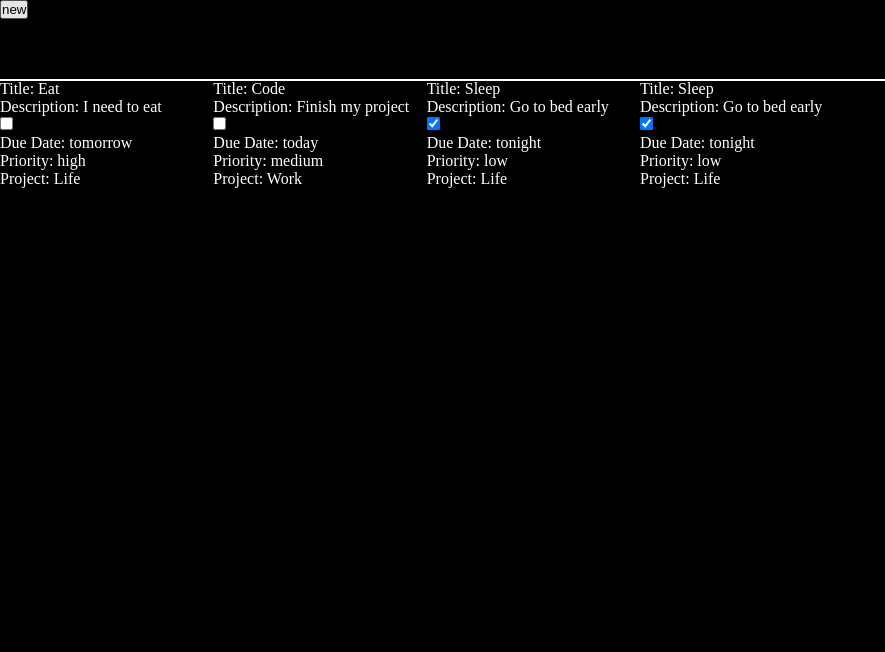
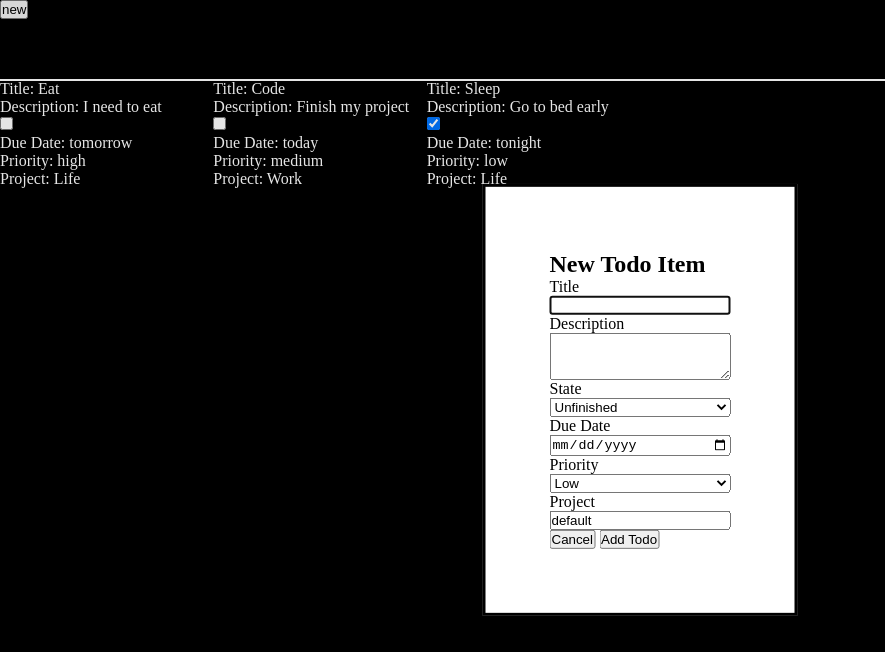
Before and after one commit to Wise-394/odin-todo-list, a website built with webpack: page src/template.html in a window 1280 px wide. Both pictures are taken after a click on the button "new". Shown: the whole page, without its empty margins (0-885 px from the left). Built offline with nearby package versions, Linux system fonts and the light colour scheme.

Commit message:
can now create task visually

```diff
--- a/src/modules/controller.js
+++ b/src/modules/controller.js
@@ -13,8 +13,8 @@ export class Controller {
         View.displayTodoList(TodoList.getTodoItemArray());
     }
 
-    static newTodo() {
-        TodoList.createTodoItem("Sleep", "Go to bed early", "finished", "tonight", "low", "Life");
+    static newTodo(title, description, state, duedate, priority, project) {
+        TodoList.createTodoItem(title, description, state, duedate, priority, project);
         this.displayList();
     }
 }
--- a/src/modules/view.js
+++ b/src/modules/view.js
@@ -3,15 +3,39 @@ import { Controller } from "./controller";
 export class View {
         static #todoListContainer = document.querySelector(".todo-list-container");
         static #newTodoButton = document.querySelector("#new-todo-button");
+        static #dialog = document .querySelector("#new-todo-modal");
+        static #form = document.querySelector("form");
+        static #closeModalButton = document.querySelector(".close-modal-button")
 
     static init(){
-        this.#newTodoButton.addEventListener(("click"), () => Controller.newTodo());
+        this.#newTodoButton.addEventListener(("click"), () => this.#showModal());
+        this.#closeModalButton.addEventListener(("click"), () => this.#closeModal());
+        this.#dialog.addEventListener(("submit"), (e) => this.#handleSubmit(e))
     }
+    static #showModal(){
+        this.#dialog.showModal();
+    }
+    static #closeModal(){
+        this.#dialog.close();
+    }
+    static #handleSubmit(e){
+        e.preventDefault();
 
+        const formData = new FormData(this.#form);
+
+        const title = formData.get("title");
+        const description = formData.get("description");
+        const state = formData.get("state");
+        const dueDate = formData.get("due-date");
+        const priority = formData.get("priority");
+        const project = formData.get("project");
+        Controller.newTodo(title,description, state, dueDate, priority, project);
+        this.#closeModal()
+    }
     static displayTodoList(todoListArray) {
         this.#todoListContainer.innerHTML = "";
 
-        todoListArray.forEach((item, index) => {
+        todoListArray.forEach((item) => {
             const todoItemContainer = document.createElement("div");
             todoItemContainer.className = "todo-item-container";
 
--- a/src/style.css
+++ b/src/style.css
@@ -3,6 +3,7 @@
     padding: 0;
     margin: 0;
 }
+
 body {
     background-color: black;
     color: white;
@@ -15,6 +16,22 @@ body>* {
     outline: 1px solid white;
 }
 
+#new-todo-modal {
+    z-index: 1;
+    position: absolute;
+    top: 50%;
+    left: 50%;
+    transform: translate(-50%, -50%);
+    background-color: white;
+    padding: 5%;
+
+}
+
+#new-todo-modal>form {
+    display: flex;
+    flex-direction: column;
+}
+
 header {
     flex: 0 1 10vh;
 }
--- a/src/template.html
+++ b/src/template.html
@@ -9,9 +9,47 @@
 
 <body>
     <header>
-        <button id = "new-todo-button">new</button>
+        <button id="new-todo-button">new</button>
+        <dialog id="new-todo-modal">
+            <form method="dialog" id="new-todo-form">
+                <h2>New Todo Item</h2>
+
+                <label for="title">Title</label>
+                <input type="text" id="title" name="title" required>
+
+                <label for="description">Description</label>
+                <textarea id="description" name="description" rows="3" required></textarea>
+
+                <label for="state">State</label>
+                <select id="state" name="state">
+                    <option value="unfinished">Unfinished</option>
+                    <option value="finished">Finished</option>
+                </select>
+
+                <label for="due-date">Due Date</label>
+                <input type="date" id="dueDate" name="due-date">
+
+                <label for="priority">Priority</label>
+                <select id="priority" name="priority">
+                    <option value="low">Low</option>
+                    <option value="medium">Medium</option>
+                    <option value="high">High</option>
+                </select>
+
+                <label for="project">Project</label>
+                <input type="text" id="project" name="project" value="default">
+
+                <!-- Buttons -->
+                <menu>
+                    <button type="reset" class="close-modal-button">Cancel</button>
+                    <button type="submit">Add Todo</button>
+                </menu>
+            </form>
+        </dialog>
+
     </header>
     <div class="todo-list-container">
+
     </div>
 </body>
 
```
